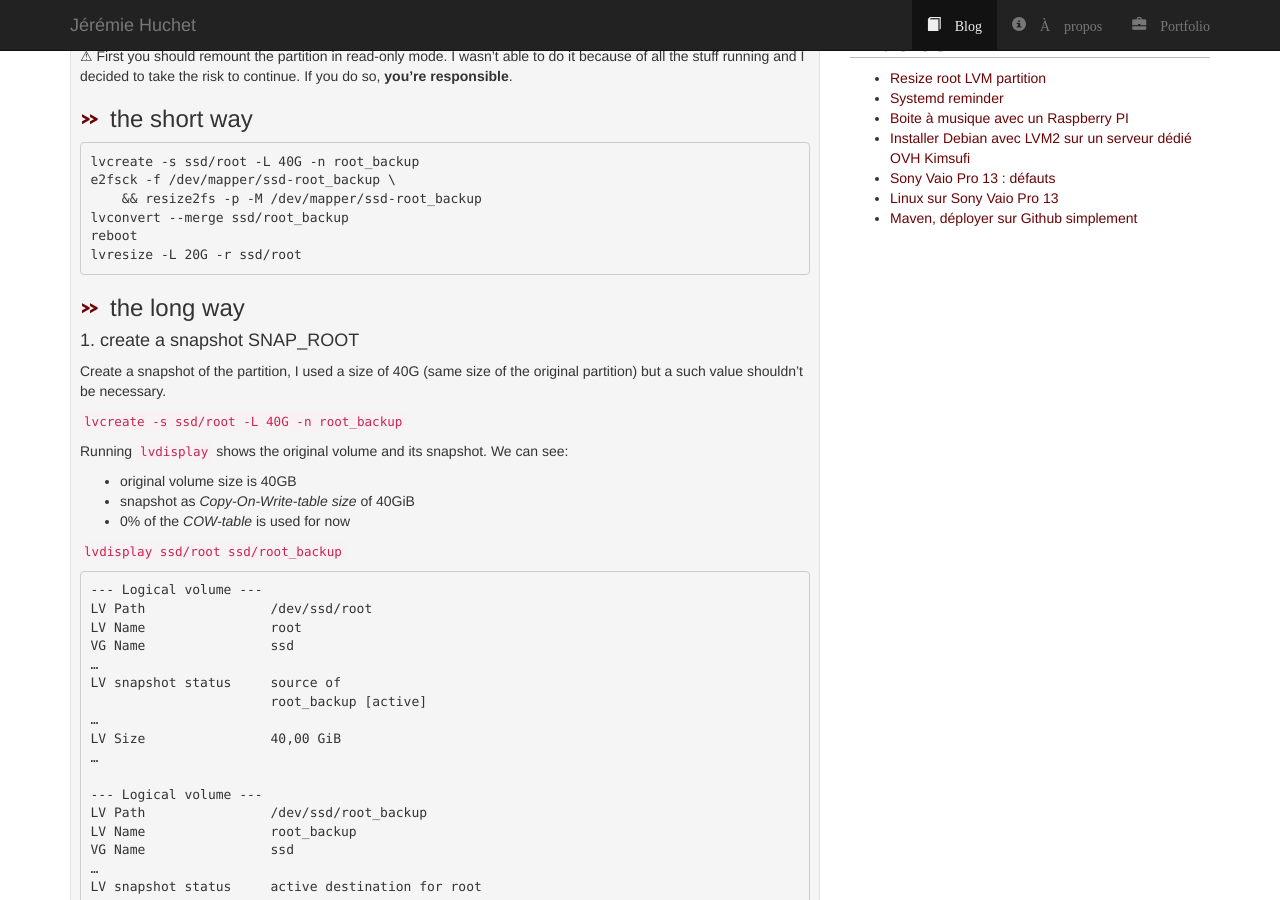
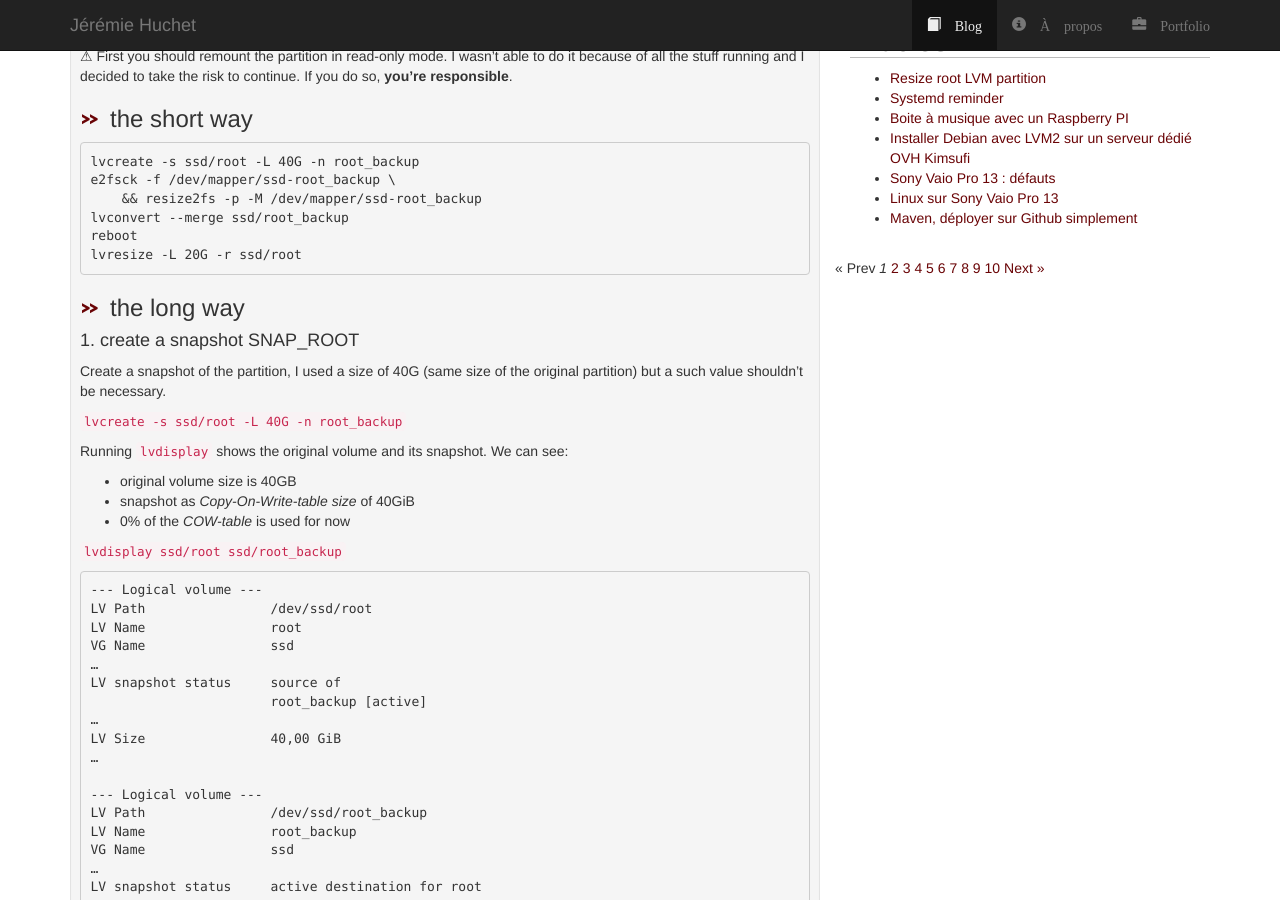
Before and after one commit to jeremiehuchet/jeremiehuchet.github.io, a Jekyll site: the page built from index.html, in a window 1280 px wide and 900 px high, scrolled down 328 px. Built offline with Jekyll 4.4.1, drawn with Linux system fonts in a browser that asks for light colours; the list of posts is cut into pages by our own code.

Commit message:
setting up pagination

```diff
--- a/_config.yml
+++ b/_config.yml
@@ -1,3 +1,4 @@
 highlighter: true
+paginate: 2
 meta:
  keywords: informatique, développement, logiciel, java, android, web
--- a/index.html
+++ b/index.html
@@ -51,4 +51,30 @@
     </ul>
   </section>
 
+{% if paginator.total_pages > 1 %}
+<div class="pagination">
+  {% if paginator.previous_page %}
+    <a href="{{ paginator.previous_page_path | prepend: site.baseurl | replace: '//', '/' }}">&laquo; Prev</a>
+  {% else %}
+    <span>&laquo; Prev</span>
+  {% endif %}
+
+  {% for page in (1..paginator.total_pages) %}
+    {% if page == paginator.page %}
+      <em>{{ page }}</em>
+    {% elsif page == 1 %}
+      <a href="{{ '/index.html' | prepend: site.baseurl | replace: '//', '/' }}">{{ page }}</a>
+    {% else %}
+      <a href="{{ site.paginate_path | prepend: site.baseurl | replace: '//', '/' | replace: ':num', page }}">{{ page }}</a>
+    {% endif %}
+  {% endfor %}
+
+  {% if paginator.next_page %}
+    <a href="{{ paginator.next_page_path | prepend: site.baseurl | replace: '//', '/' }}">Next &raquo;</a>
+  {% else %}
+    <span>Next &raquo;</span>
+  {% endif %}
 </div>
+{% endif %}
+
+</div>
```
